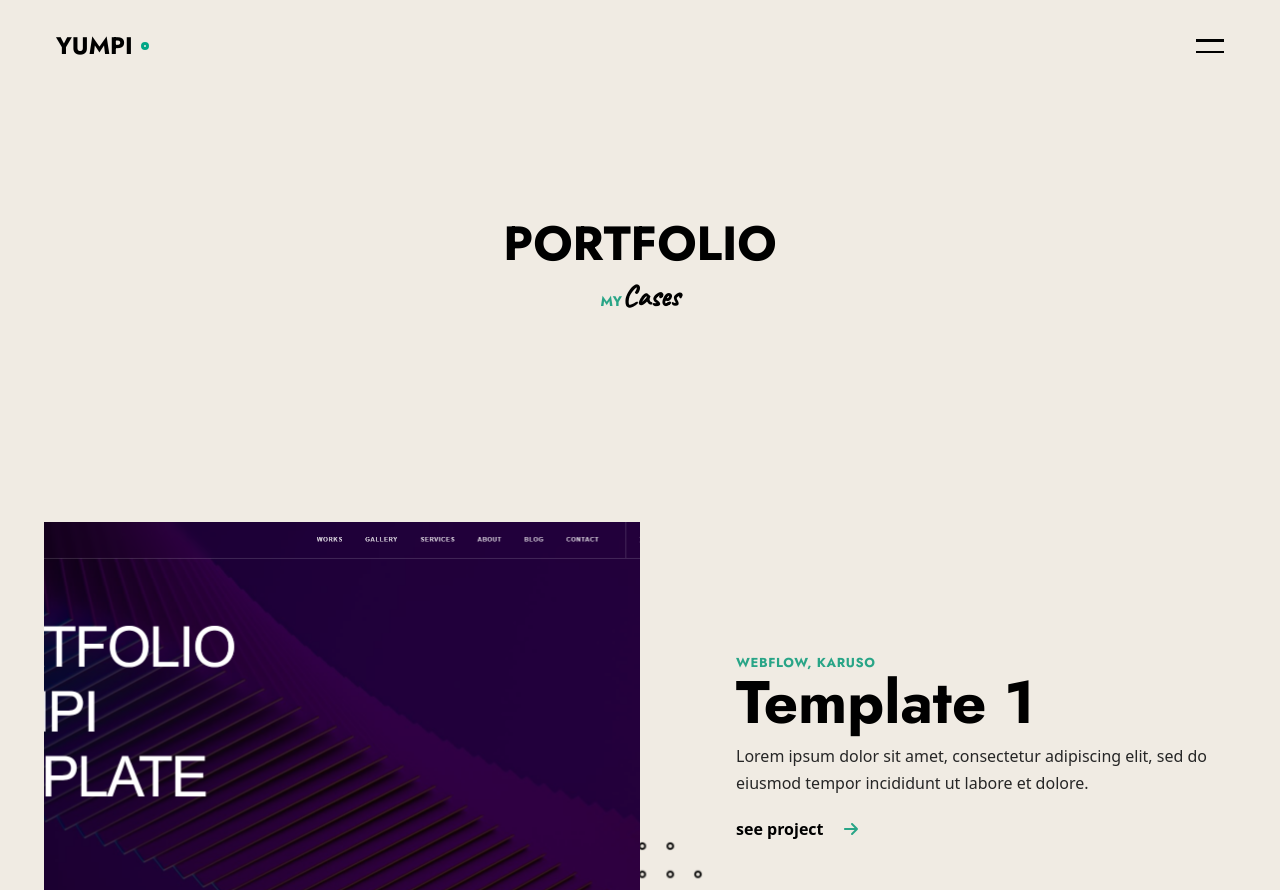
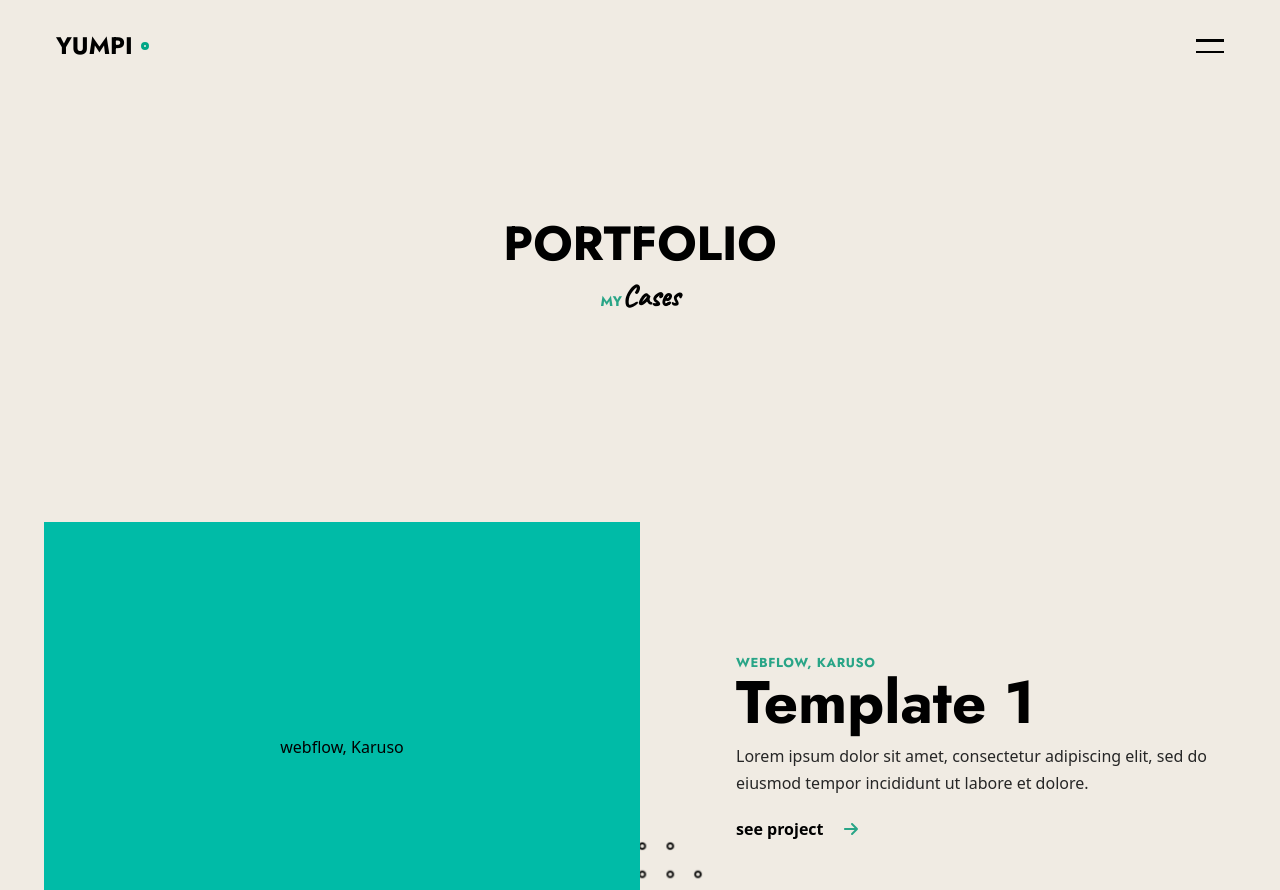
Before and after one commit to yuMpi01/portfolio, a React (Vite) app: page /Works in a window 1280 px wide. Shown: the top 890 px of the page. Built offline with nearby package versions, Linux system fonts and the light colour scheme.

Commit message:
Update ProjectWorks.jsx

```diff
--- a/components/ProjectWorks.jsx
+++ b/components/ProjectWorks.jsx
@@ -6,11 +6,8 @@ export default function ProjectWorks(props){
     return(
         <div className=" w-full flex h-[450px] justify-between md:flex-row flex-col mt-16 ">
               <div className=" md:w-[50%] w-full h-full relative group ">
-                <div className="img w-full h-full relative bg-teal-500 group overflow-hidden md:hover:scale-[0.96] hover:rounded-[0] hover:scale-[0.96] transition01 md:rounded-[0] rounded-3xl">
-                  <img
-                    src={props.imgLink} alt={props.imgAlt}
-                    className=" w-full h-full object-cover group-hover:scale-[1.07] transition01 "
-                  />
+                <div className="img w-full h-full relative bg-teal-500 group overflow-hidden md:hover:scale-[0.96] hover:rounded-[0] hover:scale-[0.96] transition01 md:rounded-[0] rounded-3xl flex justify-center items-center">
+                  {props.desc}
                   <div className="overlay w-full h-full absolute top-0 left-0 bg-[#101e32]/50 transition01 opacity-0 group-hover:opacity-100 "></div>
                 </div>
                 <div className=" absolute w-6 h-6 top-7.5 right-7.5 transition01 opacity-0 group-hover:opacity-100 cursor-pointer ">
```
